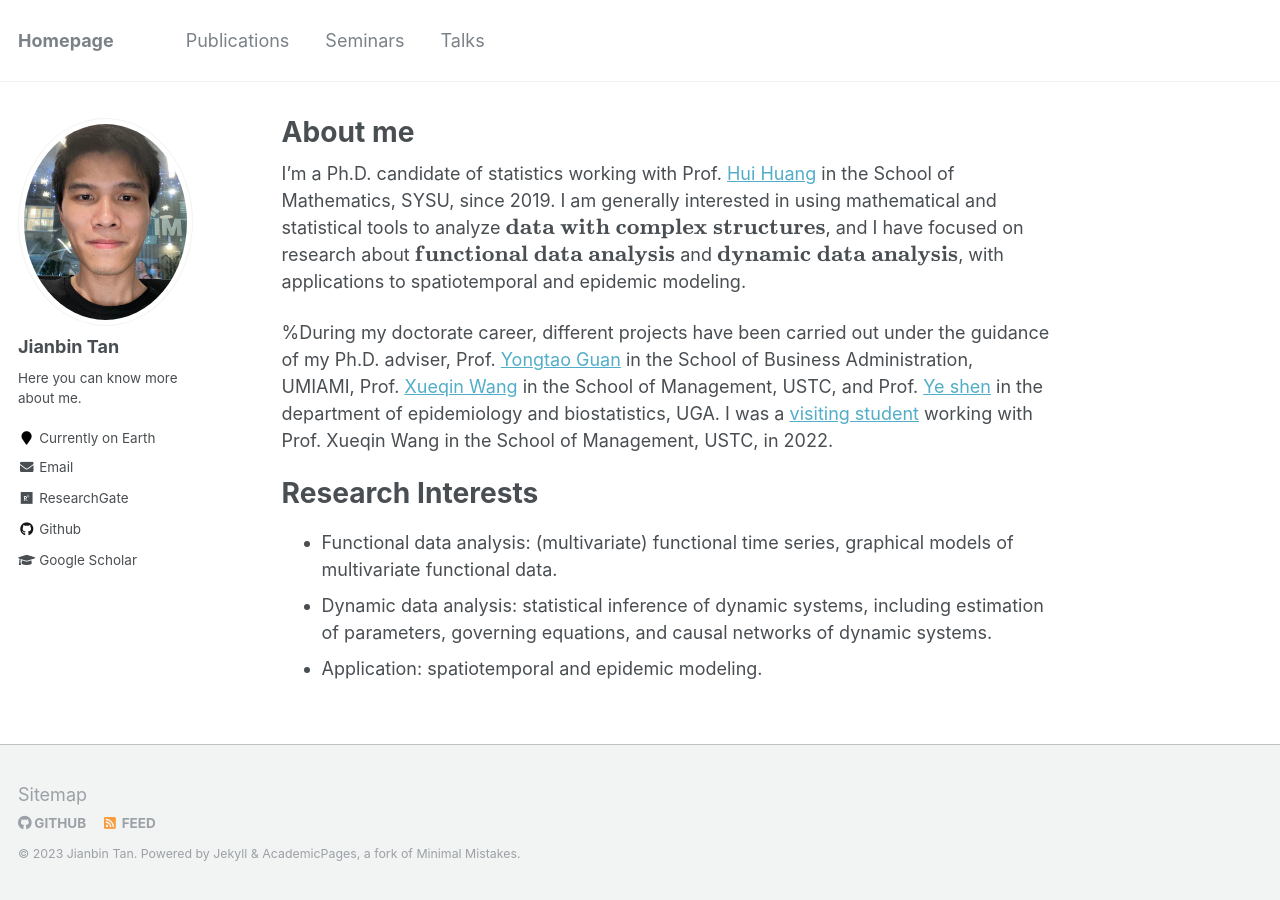
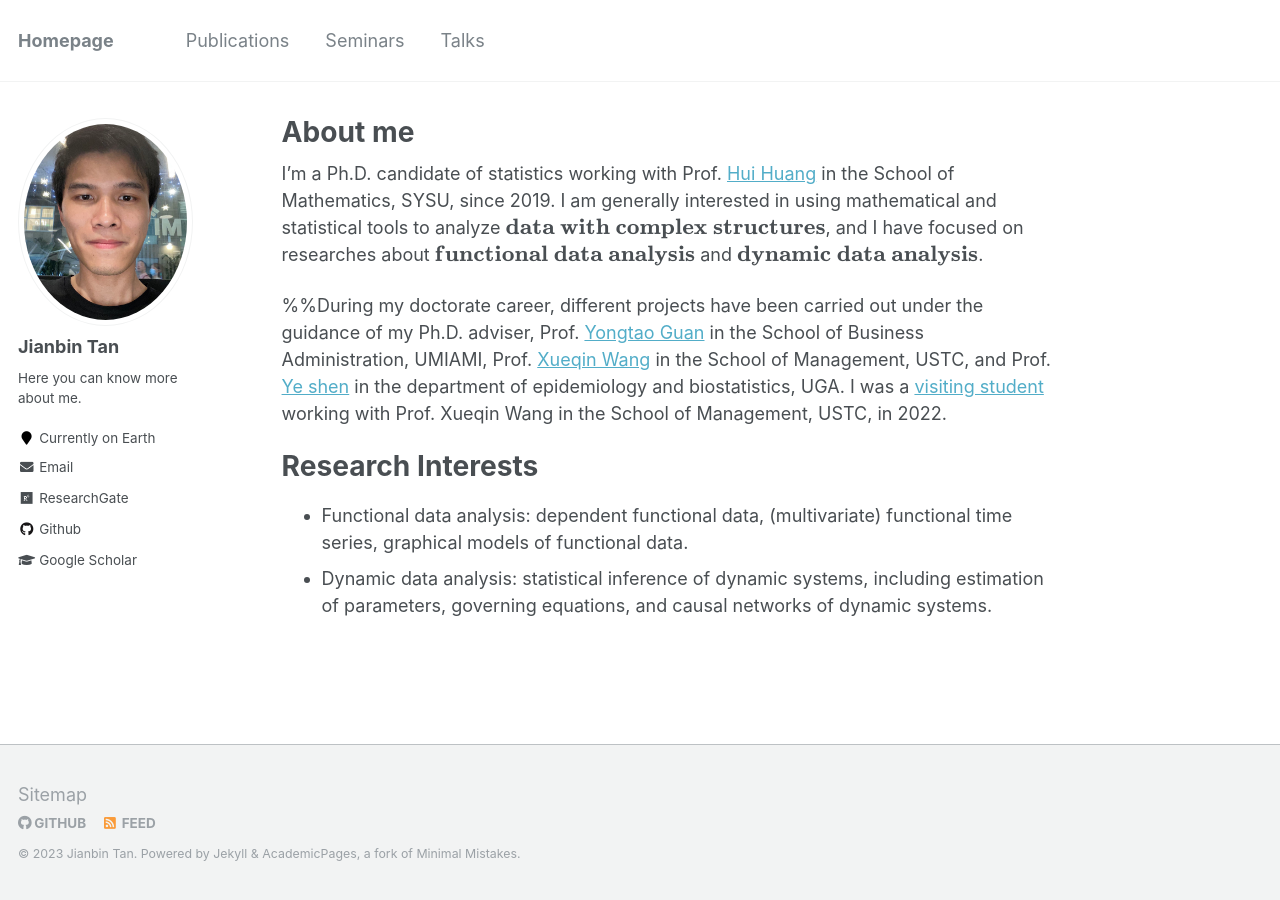
Before and after one commit to Tan-jianbin/Tan-jianbin.github.io, a Jekyll site: the page built from _pages/about.md, in a window 1280 px wide. Built offline with Jekyll 4.4.1, drawn with Linux system fonts in a browser that asks for light colours; formulas are drawn with MathJax 3.

Commit message:
Update about.md

```diff
--- a/_pages/about.md
+++ b/_pages/about.md
@@ -8,13 +8,12 @@
   - /about.html
 ---
 
-I’m a Ph.D. candidate of statistics working with Prof. [Hui Huang](https://math.sysu.edu.cn/teacher/485) in the School of Mathematics, SYSU, since 2019. I am generally interested in using mathematical and statistical tools to analyze $\textbf{data with complex structures}$, and I have focused on research about $\textbf{functional data analysis}$ and $\textbf{dynamic data analysis}$, with applications to spatiotemporal and epidemic modeling.
+I’m a Ph.D. candidate of statistics working with Prof. [Hui Huang](https://math.sysu.edu.cn/teacher/485) in the School of Mathematics, SYSU, since 2019. I am generally interested in using mathematical and statistical tools to analyze $\textbf{data with complex structures}$, and I have focused on researches about $\textbf{functional data analysis}$ and $\textbf{dynamic data analysis}$.
 
-%During my doctorate career, different projects have been carried out under the guidance of my Ph.D. adviser, Prof. [Yongtao Guan](https://people.miami.edu/profile/yguan@miami.edu) in the School of Business Administration, UMIAMI,  Prof. [Xueqin Wang](https://bs.ustc.edu.cn/english/profile.php?id=650) in the School of Management, USTC, and Prof. [Ye shen](https://publichealth.uga.edu/faculty-member/ye-shen/) in the department of epidemiology and biostatistics, UGA. I was a [visiting student](https://statlab905.github.io/author/jianbin-tan/) working with Prof. Xueqin Wang in the School of Management, USTC, in 2022.
+%%During my doctorate career, different projects have been carried out under the guidance of my Ph.D. adviser, Prof. [Yongtao Guan](https://people.miami.edu/profile/yguan@miami.edu) in the School of Business Administration, UMIAMI,  Prof. [Xueqin Wang](https://bs.ustc.edu.cn/english/profile.php?id=650) in the School of Management, USTC, and Prof. [Ye shen](https://publichealth.uga.edu/faculty-member/ye-shen/) in the department of epidemiology and biostatistics, UGA. I was a [visiting student](https://statlab905.github.io/author/jianbin-tan/) working with Prof. Xueqin Wang in the School of Management, USTC, in 2022.
 
 
 Research Interests
 ======
-- Functional data analysis: (multivariate) functional time series, graphical models of multivariate functional data.
+- Functional data analysis: dependent functional data, (multivariate) functional time series, graphical models of functional data.
 - Dynamic data analysis: statistical inference of dynamic systems, including estimation of parameters, governing equations, and causal networks of dynamic systems.
-- Application: spatiotemporal and epidemic modeling.
```
